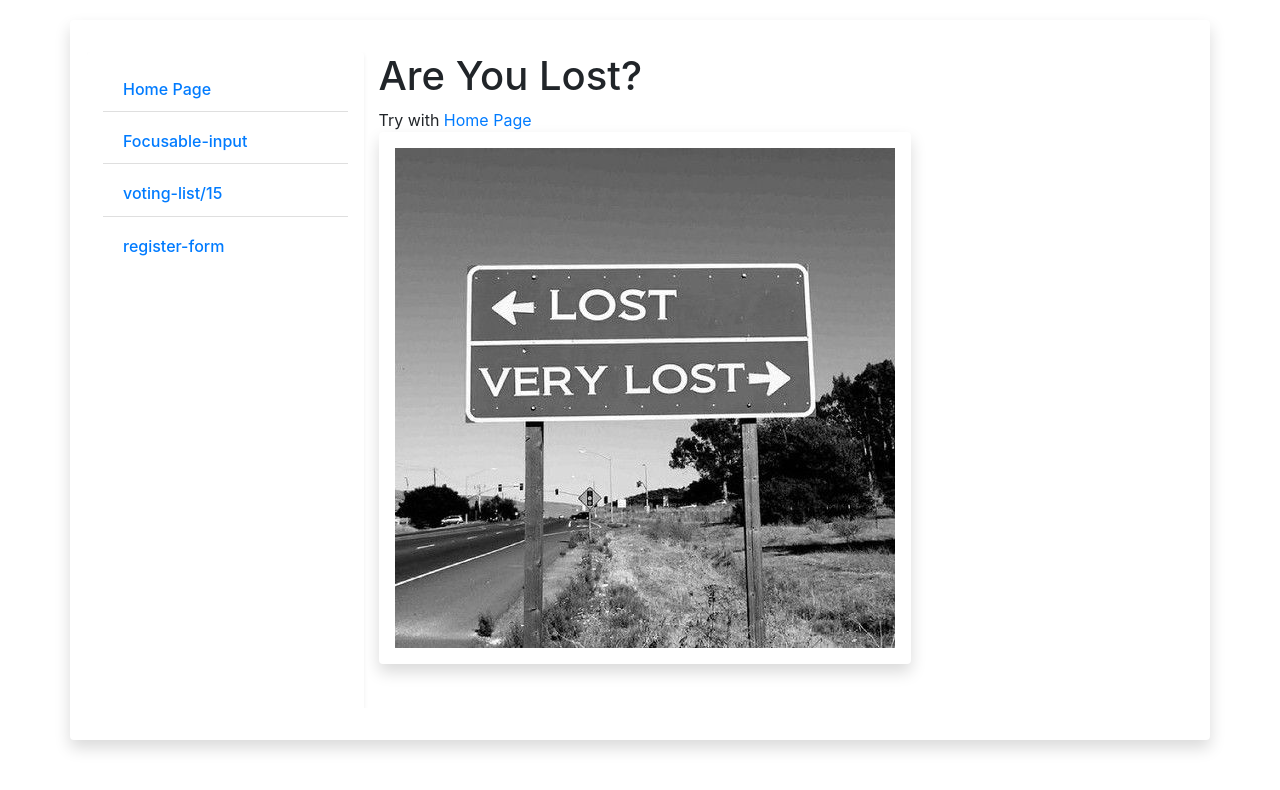
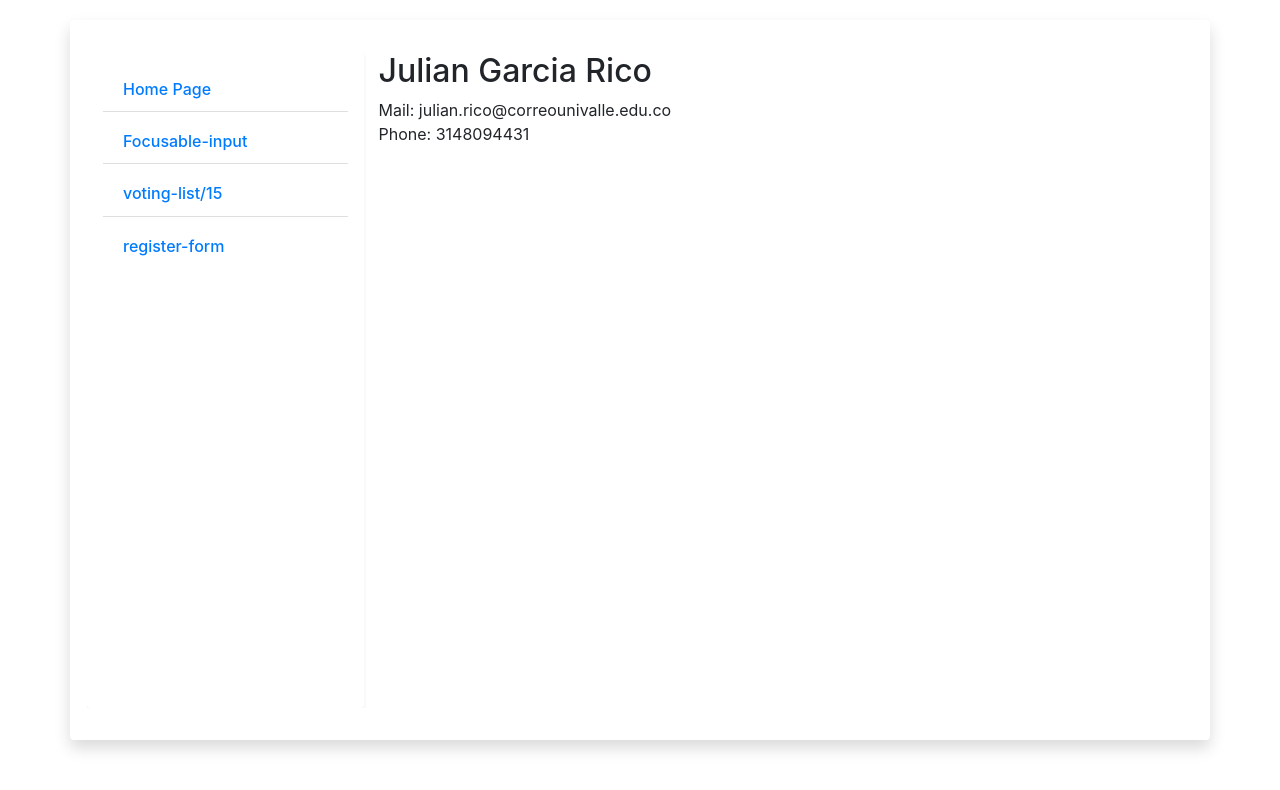
Before and after one commit to julianrico1994/react-test, a React (Create React App) app: page / in a window 1280 px wide. Shown: the top 790 px of the page. Built offline with nearby package versions, Linux system fonts and the light colour scheme.

Commit message:
App: changes

```diff
--- a/src/App.tsx
+++ b/src/App.tsx
@@ -26,6 +26,7 @@ const App = () => {
                         <Route path={`${NAME_PROYECT}/register-form`} component={RegisterForm} />
                         <Route path={`${NAME_PROYECT}/you-are-in`} component={YouAreIn} />
                         <Route exact path={`${NAME_PROYECT}/`} component={Home} />
+                        <Route exact path={`/`} component={Home} />
                         {/* <Route component={NoMatch} /> */}
                         <Route component={
                             (props: any) =>
```
